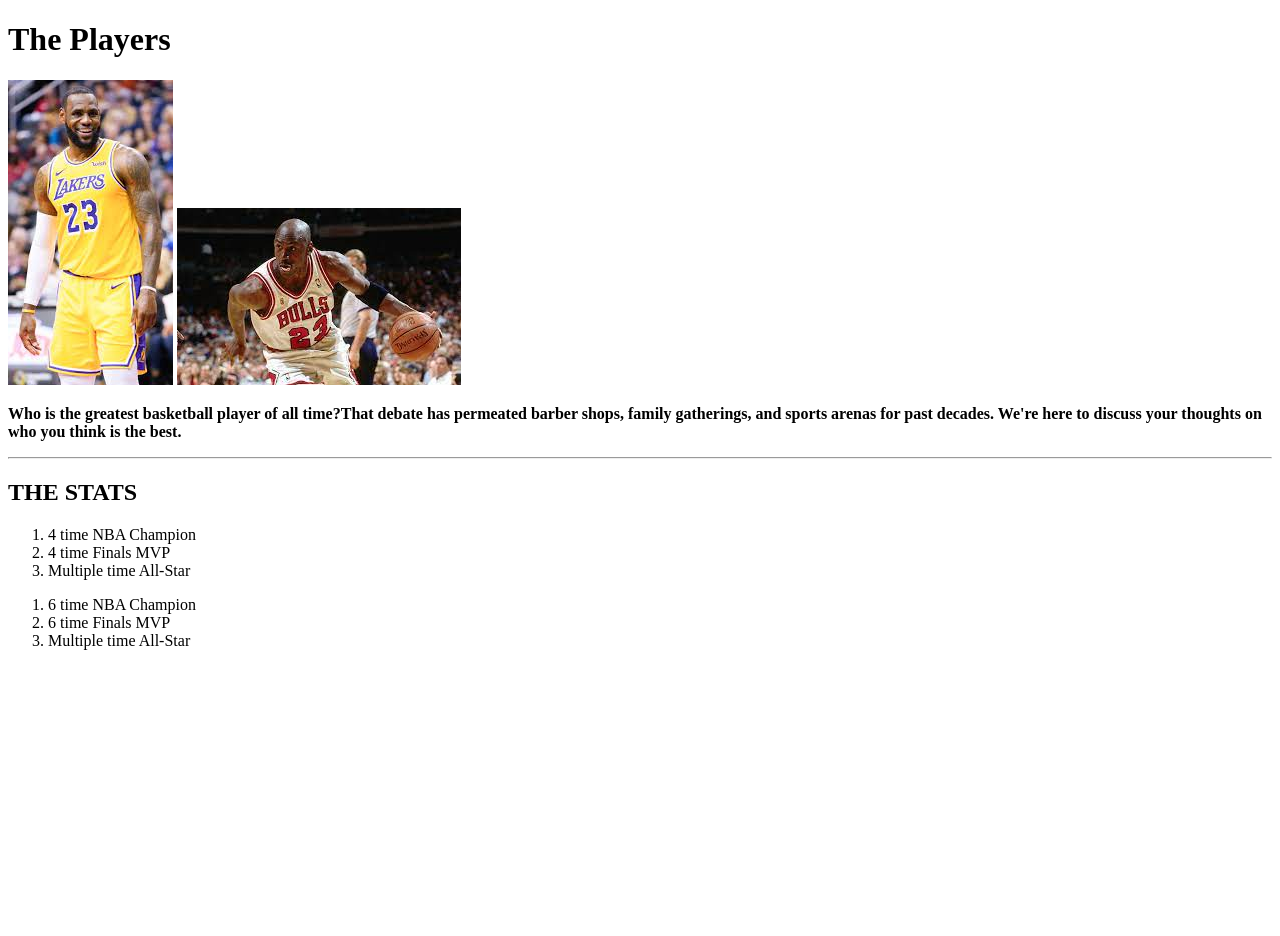
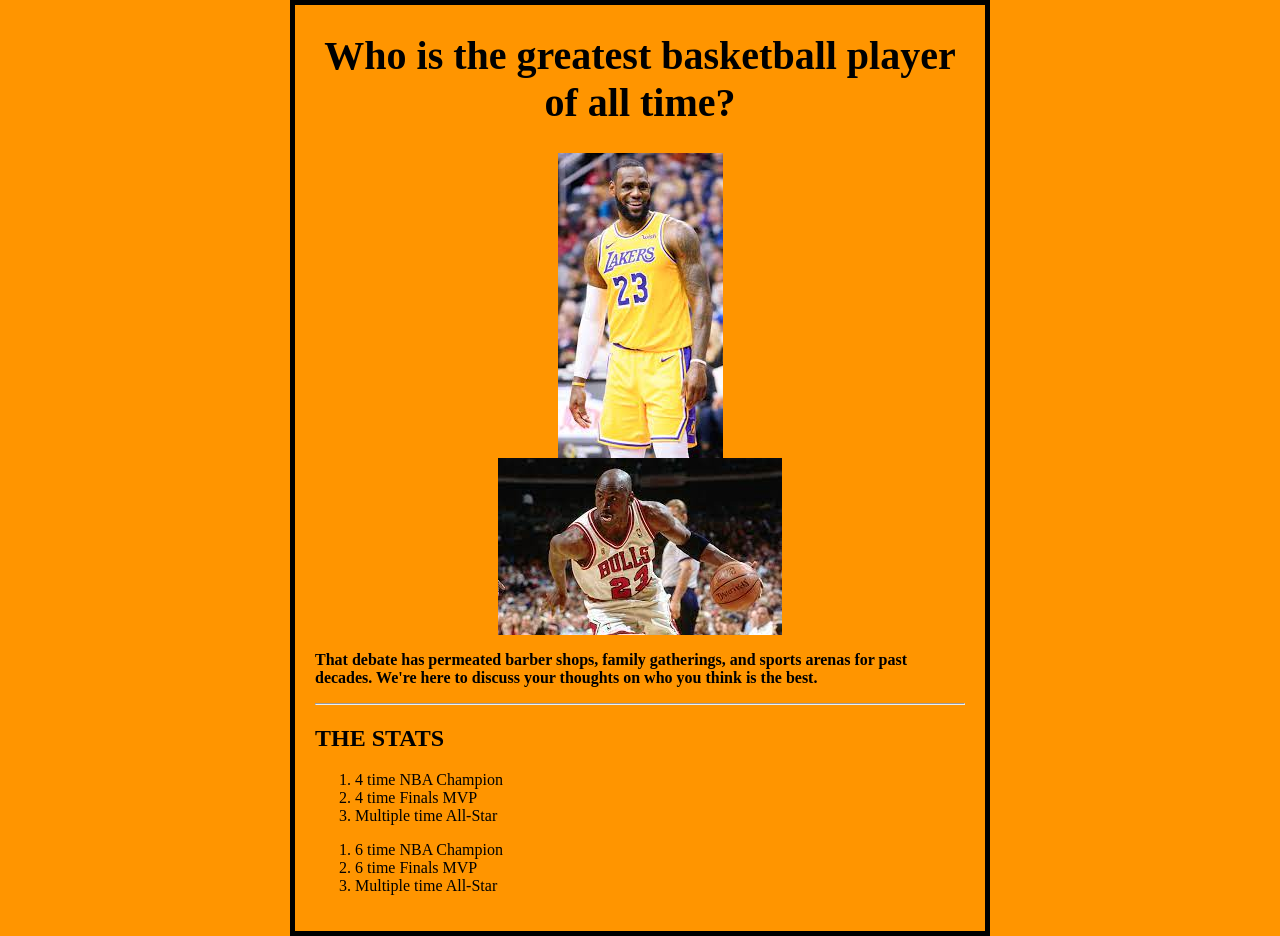
Before and after one commit to dariancmagee/html101, a plain HTML site: page index3.html in a window 1280 px wide. Before the commit the page ends 800 px from the top, so only its background shows below. Drawn offline with Linux system fonts and the light colour scheme.

Commit message:
add styles 2 page

```diff
--- a/index3.html
+++ b/index3.html
@@ -2,12 +2,13 @@
 <html>
     <head>
         <title>The GOAT Debate</title>
+        <link href="styles/styles2.css" rel="stylesheet">
     </head>
     <body>
-        <h1>The Players</h1>
+        <h1>Who is the greatest basketball player of all time?</h1>
         <img src="images/Lebron.jpeg">
         <img src="images/MJ.jpeg">
-        <p><b>Who is the greatest basketball player of all time?That debate has permeated barber shops, family gatherings, and sports arenas for past decades. We're here to discuss your thoughts on who you think is the best.</b></p>
+        <p><b>That debate has permeated barber shops, family gatherings, and sports arenas for past decades. We're here to discuss your thoughts on who you think is the best.</b></p>
         <hr>
         <h2>THE STATS</h2>
         <div>
--- /dev/null
+++ b/styles/styles2.css
@@ -0,0 +1,21 @@
+h1 {
+    font-size: 40px;
+    text-align: center;
+  }
+
+  img {
+    display: block;
+    margin: 0 auto;
+  }
+
+  p, li, h1 {
+    color: black;
+  }
+
+  body {
+    width: 650px;
+    margin: 0 auto;
+    background-color: #FF9500;
+    padding: 0 20px 20px 20px;
+    border: 5px solid black;
+  }
```
